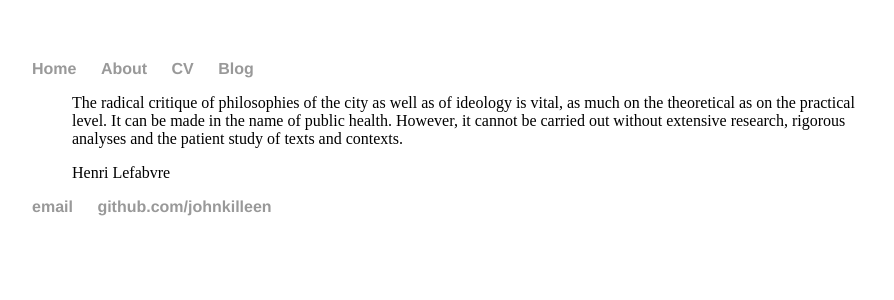
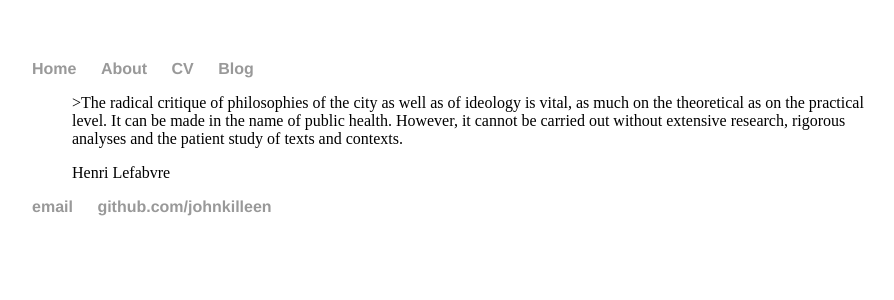
Before and after one commit to JohnKilleen/JohnKilleen.github.io, a Jekyll site: the page built from index.html, in a window 1280 px wide. Shown: the top 300 px of the page, without its empty margins (160-1054 px from the left). Built offline with Jekyll 4.4.1, drawn with Linux system fonts in a browser that asks for light colours.

```diff
--- a/index.html
+++ b/index.html
@@ -4,7 +4,7 @@ title: jpk, things
 ---
 <div class="blurb">
 	<blockquote>
-	<p>The radical critique of philosophies of the city as well as of ideology is vital, as much on the theoretical as on the practical level. It can be made in the name of public health. However, it cannot be carried out without extensive research, rigorous analyses and the patient study of texts and contexts.</p>
+	<p>>The radical critique of philosophies of the city as well as of ideology is vital, as much on the theoretical as on the practical level. It can be made in the name of public health. However, it cannot be carried out without extensive research, rigorous analyses and the patient study of texts and contexts.</p>
 	<p>Henri Lefabvre</p>
 	</blockquote>
 </div><!-- /.blurb -->
```
